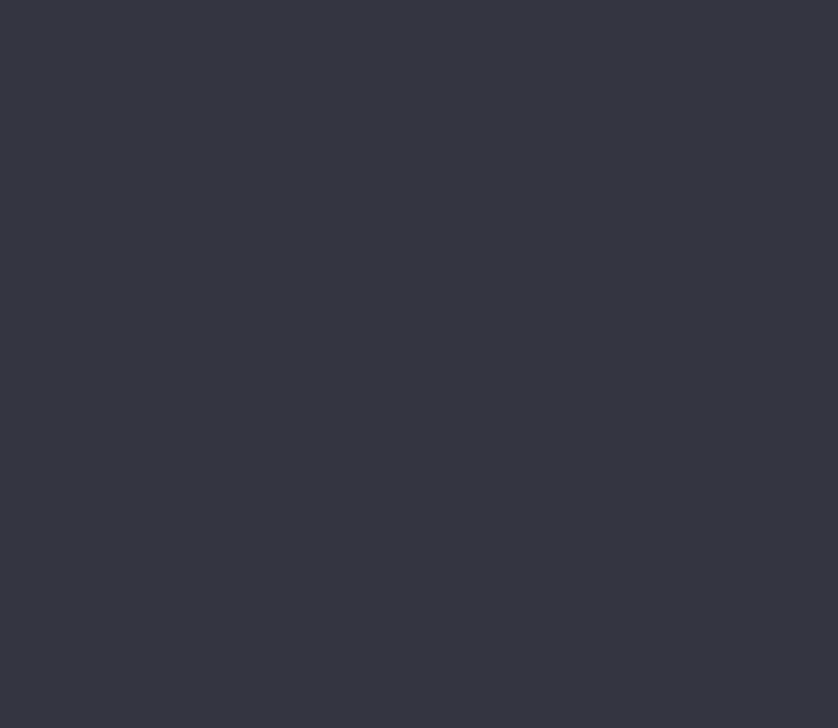
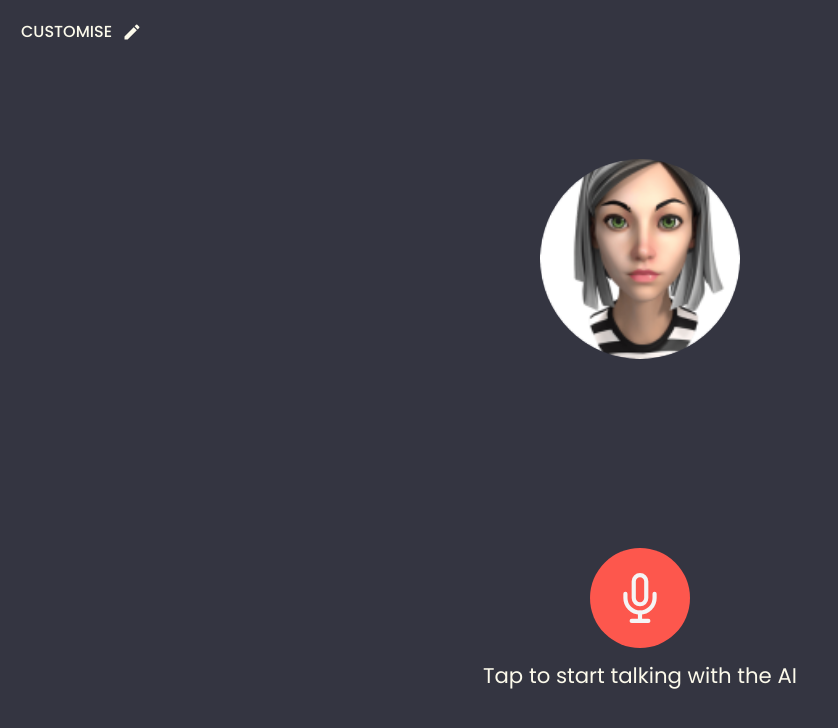
Before and after one commit to srijanmishra/Conversationally, a React (Vite) app in the folder conversationally/frontend/: page /Conversationally in a window 1280 px wide. Before the commit this address had no page. Shown: the top 728 px of the page, without its empty margins (0-838 px from the left). Built offline with nearby package versions, Linux system fonts and the light colour scheme; a web font is replaced by a local one.

Commit message:
Applies changes to routes to enable deploying to GitHub pages

```diff
--- a/conversationally/frontend/src/App.jsx
+++ b/conversationally/frontend/src/App.jsx
@@ -3,14 +3,31 @@ import { LandingPage } from "./pages/LandingPage";
 import { ChatPage } from "./pages/ChatPage";
 import { Settings } from "./pages/Settings";
 
+const PrefixedRoutes = (props) => {
+  return (
+    <>
+      <Routes>
+        <Route path="/Conversationally" element={props.children} />
+        {/* <Route path="/Conversationally/login" element={<LandingPage />} />
+        <Route path="/Conversationally/settings" element={<Settings />} /> */}
+      </Routes>
+    </>
+  );
+}
+
 const App = () => {
   return (
     <>
-      <Routes>
-        <Route path="/" element={<ChatPage />} />
-        <Route path="/login" element={<LandingPage />} />
-        <Route path="/settings" element={<Settings />} />
-      </Routes>
+    <Routes>
+      <Route path="Conversationally">
+
+          <Route path="" element={<ChatPage />} />
+          <Route path="login" element={<LandingPage />} />
+          <Route path="settings" element={<Settings />} />
+      </Route>
+    </Routes>
+      {/* <PrefixedRoutes>
+      </PrefixedRoutes> */}
     </>
   );
 };
--- a/conversationally/frontend/src/main.jsx
+++ b/conversationally/frontend/src/main.jsx
@@ -17,7 +17,7 @@ ReactDOM.createRoot(document.getElementById("root")).render(
         domain="dev-hcutf1dzts3o8n8w.us.auth0.com"
         clientId="3GDn1MwPdZerVNra7SzxjEFfNH0dCaFB"
         authorizationParams={{
-          redirect_uri: window.location.origin,
+          redirect_uri: window.location.origin + "/Conversationally",
         }}
       >
         <ThemeProvider theme={theme}>
```
